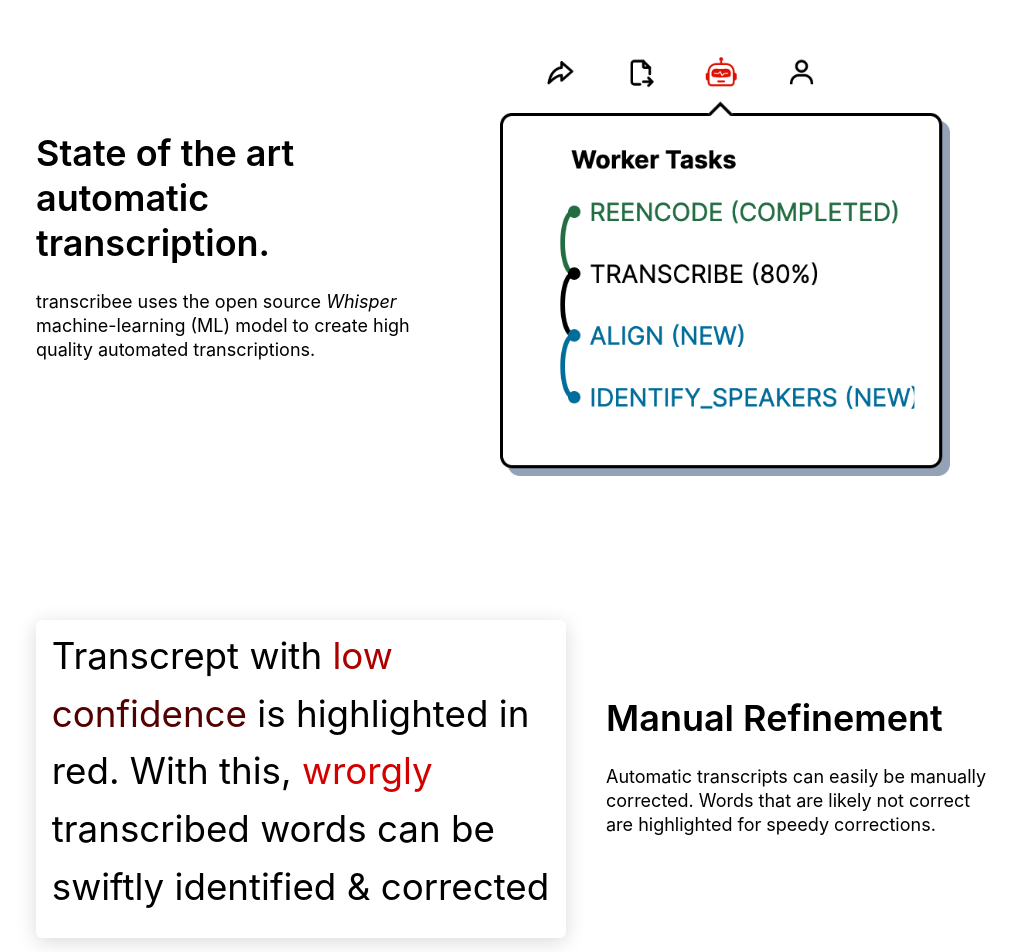
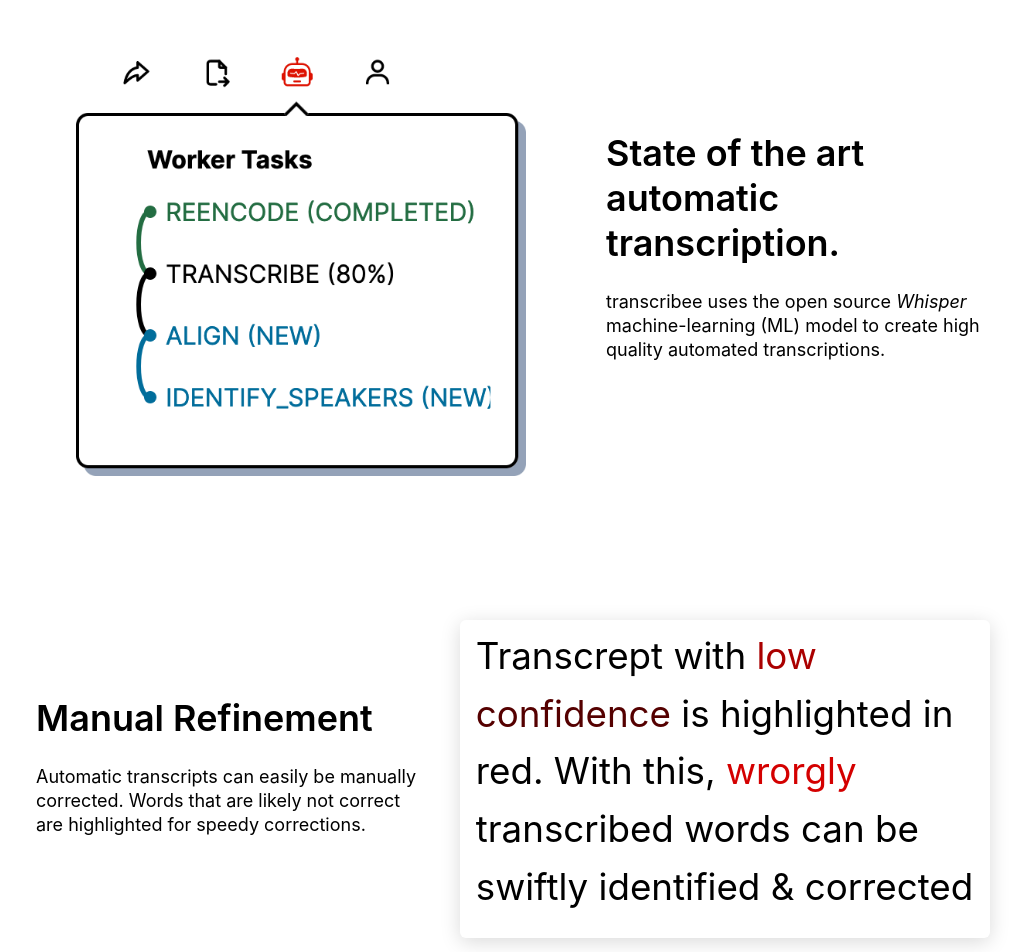
Before and after one commit to bugbakery/transcribee-website, a Next.js app: page / in a window 1280 px wide. Shown: the part 920-1872 px from the top of the page, without its empty margins (127-1152 px from the left). Built offline with nearby package versions, Linux system fonts and the light colour scheme.

Commit message:
fix image on right

```diff
--- a/src/app/page.tsx
+++ b/src/app/page.tsx
@@ -129,12 +129,13 @@
       <div
         className={clsx(
           'text-center md:text-left items-center md:items-start flex flex-col flex-grow max-w-sm',
+          !imageOnRight && 'md:order-last'
         )}
       >
         <h2 className="text-4xl font-semibold mb-6 leading-tight px-8 md:px-0">{heading}</h2>
         <p className="text-lg leading-6 mb-6">{children}</p>
       </div>
-      <div className={clsx('flex items-center', imageOnRight && 'md:order-first')}>{image}</div>
+      <div className={clsx('flex items-center')}>{image}</div>
     </div>
   );
 }
```
